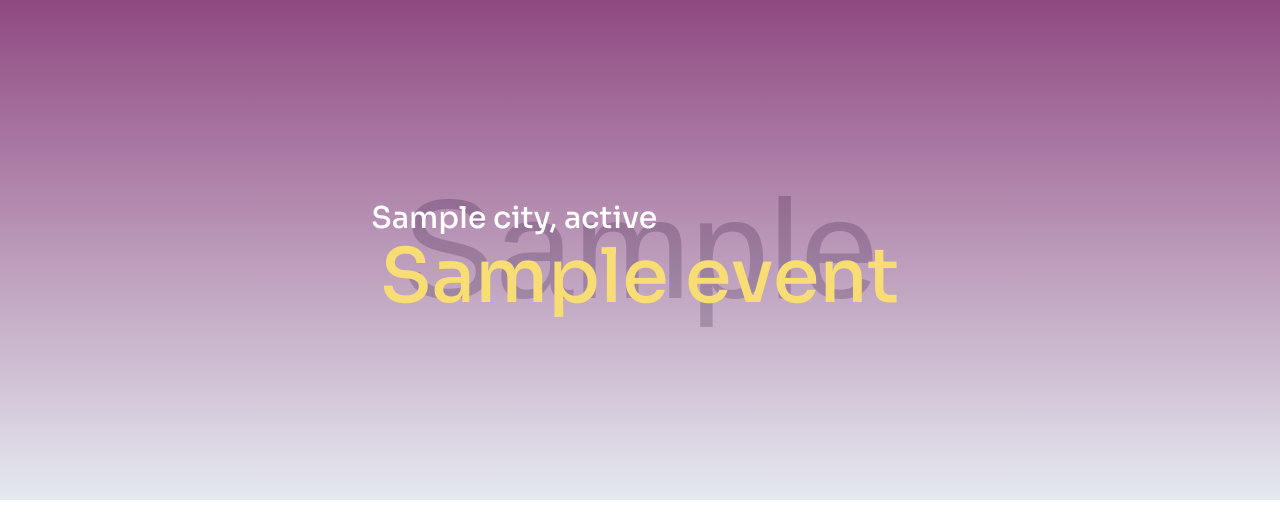
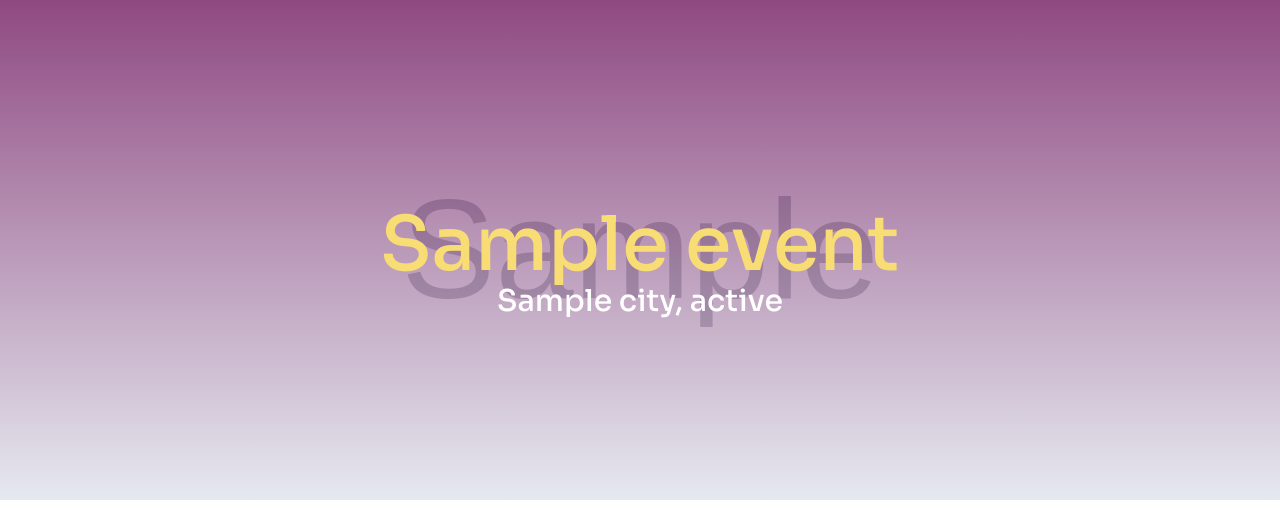
Before and after one commit to fnedarb/sei_project_two, a Django app: page /event/1 in a window 1280 px wide. Shown: the part 75-592 px from the top of the page. Run offline with Django 3.2, Linux system fonts and the light colour scheme; tables that the repository leaves empty hold one stand-in row (values such as "Sample post"); grey boxes marked "Sample" are stand-in pictures; some libraries are stand-ins or nearby versions.

Commit message:
updated event page styling

```diff
--- a/main_app/static/styles/main.css
+++ b/main_app/static/styles/main.css
@@ -626,8 +626,8 @@ nav {
 .event-city-state {
     margin: 0 auto;
     width: 42%;
-    text-align: left;
-    margin-bottom: -12.5px;
+    text-align: center;
+    margin-top: -15px;
 }
 
 .event-city-state h4 {
--- a/main_app/templates/event_detail.html
+++ b/main_app/templates/event_detail.html
@@ -18,10 +18,10 @@
 <div class="all-content">
     <div class="city-image-page">
         <div class="city-image-text">
+            <h1>{{event.name}}</h1>
             <div class="event-city-state">
                 <h4>{{event.city.name}}, {{event.city.state}}</h4>
             </div>
-            <h1>{{event.name}}</h1>
         </div>
     </div>
     <div class="event-details">
--- a/main_app/templates/profile.html
+++ b/main_app/templates/profile.html
@@ -85,7 +85,7 @@
     <div class="modal-dialog modal-dialog-centered" role="document">
       <div class="modal-content">
         <div class="modal-header">
-          <h5 class="modal-title" id="exampleModalLongTitle">Modal title</h5>
+          <h5 class="modal-title" id="exampleModalLongTitle">Confirm Deletion</h5>
           <button type="button" class="btn-close" data-bs-dismiss="modal" aria-label="Close"></button>
           </button>
         </div>
```
